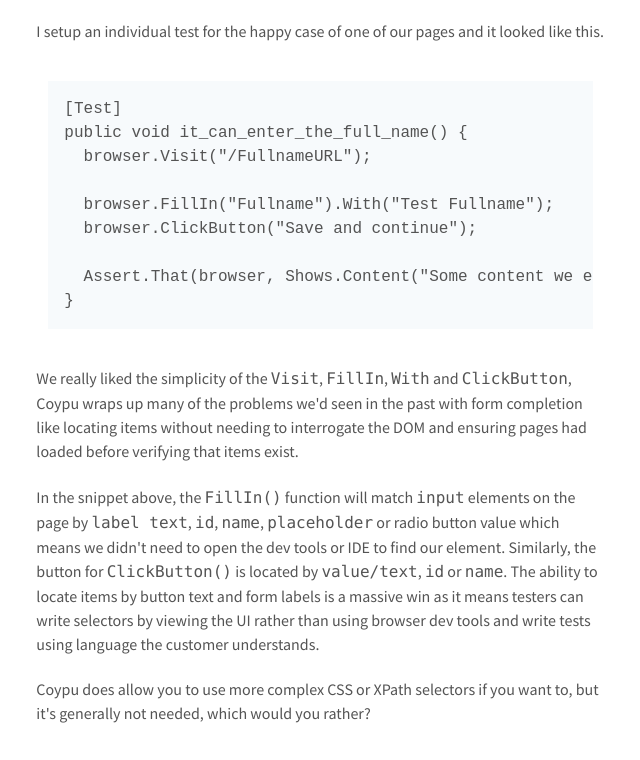
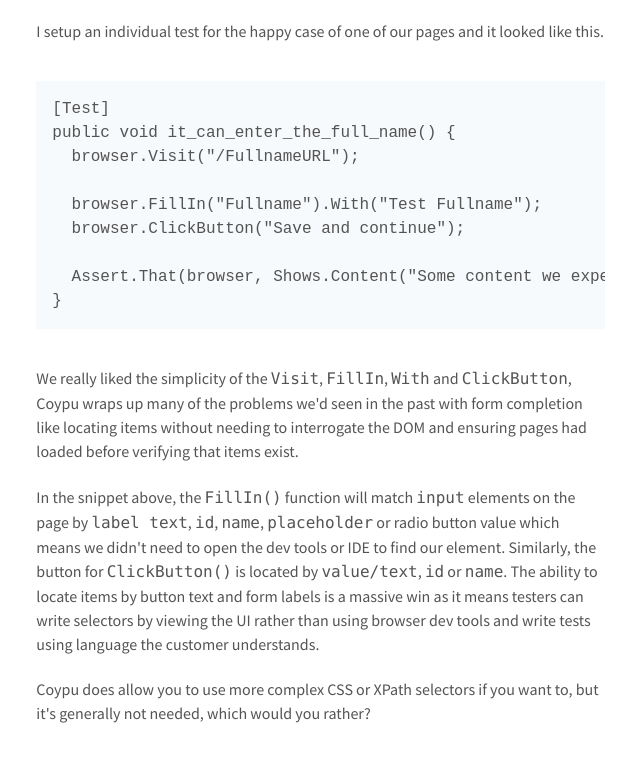
Before and after one commit to dougajmcdonald/dougmcdonald.co.uk, a Gatsby site: page /blog/meetings-are-a-ux-problem in a window 1280 px wide. Shown: the part 2300-3060 px from the top of the page, without its empty margins (177-817 px from the left). Built offline with nearby package versions, Linux system fonts and the light colour scheme; Gatsby itself is replaced by a stand-in of ours; some packages are replaced by stand-ins of ours; code samples lack their colours.

Commit message:
Update prism.css

```diff
--- a/src/templates/prism.css
+++ b/src/templates/prism.css
@@ -22,7 +22,7 @@
   -ms-hyphens: none;
   hyphens: none;
 
-  @apply p-base mt-2xl mb-2xl mx-sm bg-gray-100 text-access-grey;
+  @apply p-base mt-2xl mb-2xl bg-gray-100 text-access-grey;
 }
 
 /* Code blocks */
```
